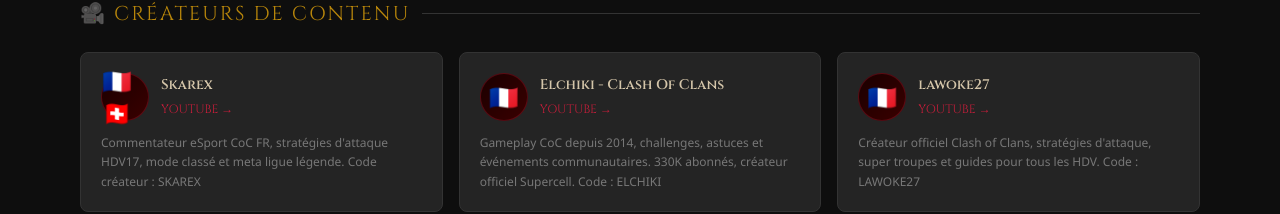
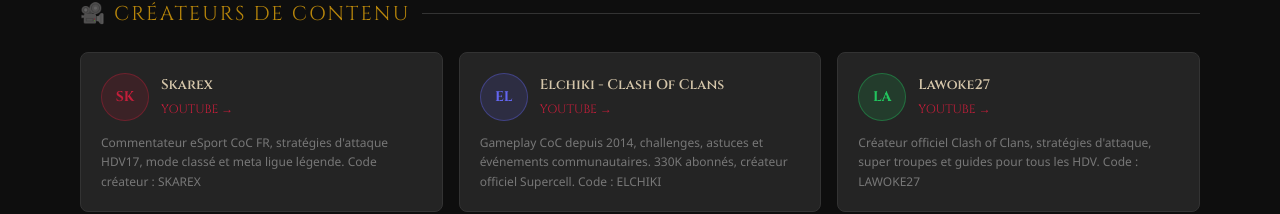
Before and after one commit to LeopoldBerns10/donjon-rouge, a React (Vite) app in the folder frontend/: page /vitrine in a window 1280 px wide. Shown: the part 693-907 px from the top of the page. Built offline with nearby package versions, Linux system fonts and the light colour scheme; no server answers.

Commit message:
fix: initiales colorées à la place des drapeaux dans cartes créateurs

```diff
--- a/frontend/src/pages/Vitrine.jsx
+++ b/frontend/src/pages/Vitrine.jsx
@@ -37,21 +37,27 @@
     desc: 'Commentateur eSport CoC FR, stratégies d\'attaque HDV17, mode classé et meta ligue légende. Code créateur : SKAREX',
     url: 'https://www.youtube.com/channel/UC0QsbIdsn75NES7JrNqQ7vw',
     platform: 'YouTube',
-    flag: '🇫🇷🇨🇭',
+    initials: 'SK',
+    color: '#C41E3A',
+    bg: 'rgba(196,30,58,0.15)',
   },
   {
     name: 'Elchiki - Clash Of Clans',
     desc: 'Gameplay CoC depuis 2014, challenges, astuces et événements communautaires. 330K abonnés, créateur officiel Supercell. Code : ELCHIKI',
     url: 'https://www.youtube.com/@elchikicoc',
     platform: 'YouTube',
-    flag: '🇫🇷',
+    initials: 'EL',
+    color: '#6366f1',
+    bg: 'rgba(99,102,241,0.15)',
   },
   {
-    name: 'lawoke27',
+    name: 'Lawoke27',
     desc: 'Créateur officiel Clash of Clans, stratégies d\'attaque, super troupes et guides pour tous les HDV. Code : LAWOKE27',
     url: 'https://www.youtube.com/@Lawoke',
     platform: 'YouTube',
-    flag: '🇫🇷',
+    initials: 'LA',
+    color: '#22c55e',
+    bg: 'rgba(34,197,94,0.15)',
   },
 ]
 
@@ -134,10 +140,10 @@
             >
               <div className="flex items-center gap-3">
                 <div
-                  className="w-12 h-12 rounded-full flex items-center justify-center text-2xl flex-shrink-0 border border-crimson/30"
-                  style={{ background: 'linear-gradient(135deg, #1a0000, #3a0000)' }}
+                  className="w-12 h-12 rounded-full flex items-center justify-center flex-shrink-0 font-cinzel font-bold text-sm border"
+                  style={{ background: v.bg, color: v.color, borderColor: v.color + '60' }}
                 >
-                  {v.flag}
+                  {v.initials}
                 </div>
                 <div>
                   <p className="font-semibold text-bone group-hover:text-gold-light transition-colors font-cinzel text-sm">
```
Also changed, not shown: 1 other file (tests, documents, lock files or other folders).
